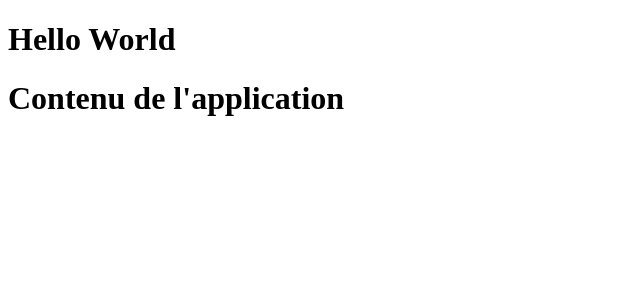
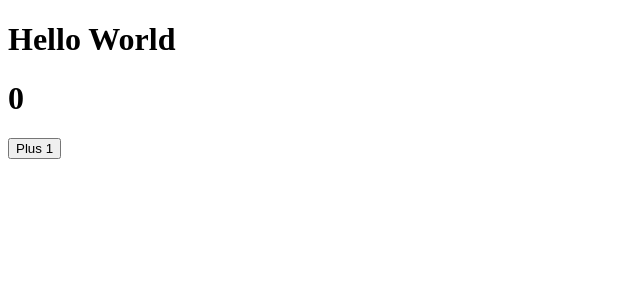
Before and after one commit to mitaksim1/Ecollect-project-frontend, a React (Create React App) app: page / in a window 1280 px wide. Shown: the top 300 px of the page, without its empty margins (0-640 px from the left). Built offline with nearby package versions, Linux system fonts and the light colour scheme.

Commit message:
Exemple utilisation de state, useState

```diff
--- a/src/App.tsx
+++ b/src/App.tsx
@@ -1,4 +1,4 @@
-import React from 'react';
+import React, { useState } from 'react';
 import './App.css';
 
 /**
@@ -7,11 +7,20 @@
 import Header from './Header';
 
 function App() {
+  // const counter = useState(0);
+  const [counter, setCounter] = useState(0);
+
+  function handleButtonClick() {
+    // On attribue une nouvelle valeur à counter
+    setCounter(counter + 1);
+  }
+
   return (
     <div>
       <Header title="Hello World"/>
 
-      <h1>Contenu de l'application</h1>
+      <h1>{counter}</h1>
+      <button type="button" onClick={handleButtonClick}>Plus 1</button>
     </div>
   );
 }
```
